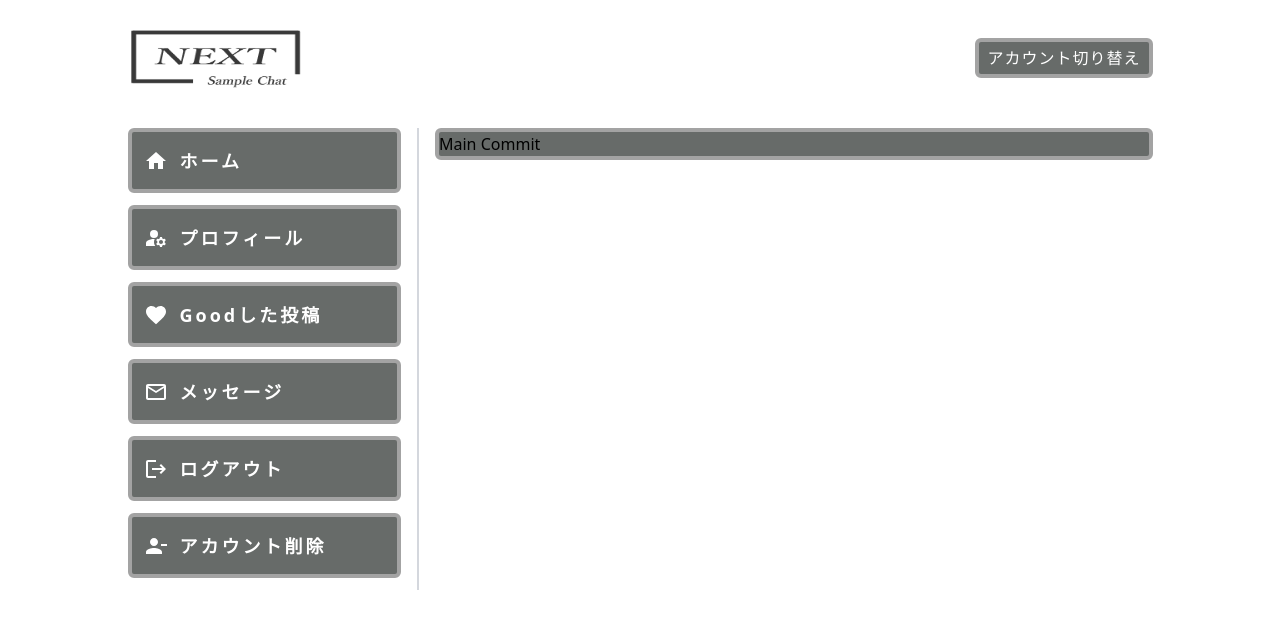
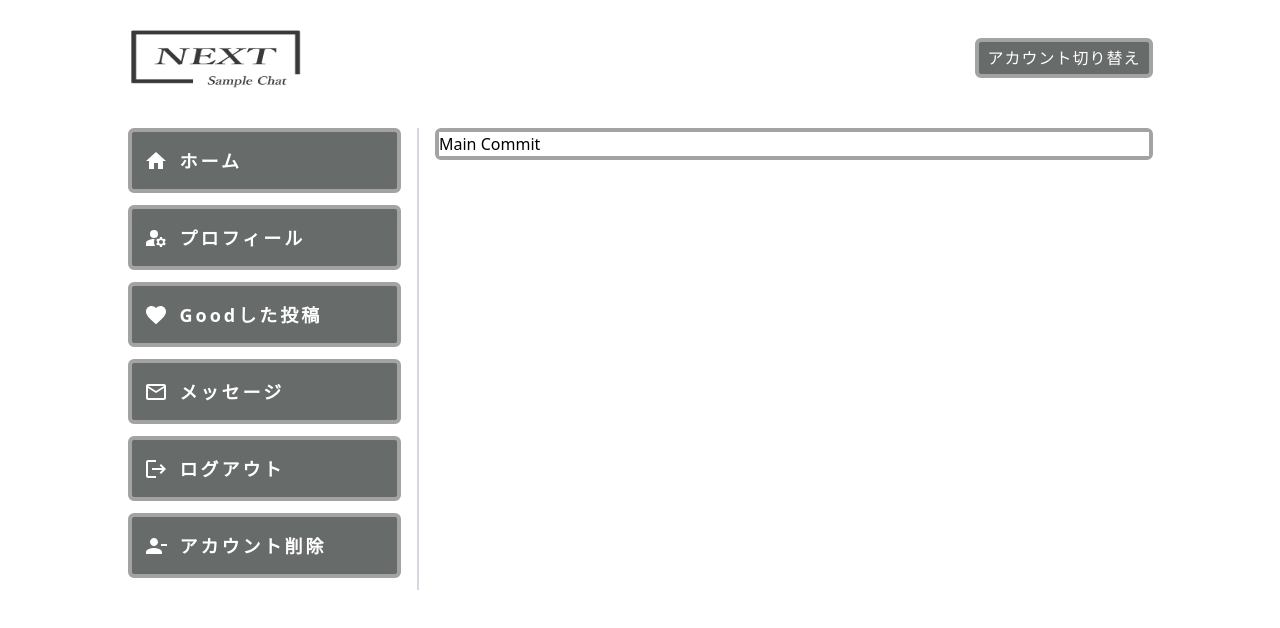
Before and after one commit to tarako25/SnsApp, a Next.js app: page / in a window 1280 px wide. Shown: the top 628 px of the page. Built offline with nearby package versions, Linux system fonts and the light colour scheme.

Commit message:
スマホレスポンシブ画面拡大

```diff
--- a/src/app/compornents/Main.jsx
+++ b/src/app/compornents/Main.jsx
@@ -4,7 +4,11 @@ import React from 'react'
 export default function Main() {
   return (
     <>
-    <div className='normal border-4 w-[100%] rounded-md border-neutral-400 md:w-[70%]'>Main Commit</div>
+    <div className='normal border-4 w-[100%] rounded-md border-neutral-400 md:w-[70%]'>
+      <div className='bg-white w-fullrounded-md'>
+        Main Commit
+      </div>
+    </div>
     </>
   )
 }
--- a/src/app/page.tsx
+++ b/src/app/page.tsx
@@ -6,7 +6,7 @@ const IndexPage = () => {
 
   return (
     <>
-    <div className="w-[80%] flex justify-center items-center flex-col xl:w-[1025px]">
+    <div className="w-[100%] flex justify-center items-center flex-col xl:w-[1025px]">
       <Header />
       <div className="flex flex-col items-center justify-between w-full md:flex-row md:items-start">
         <MenuBar />
```
Also changed, not shown: 1 other file (tests, documents, lock files or other folders).
